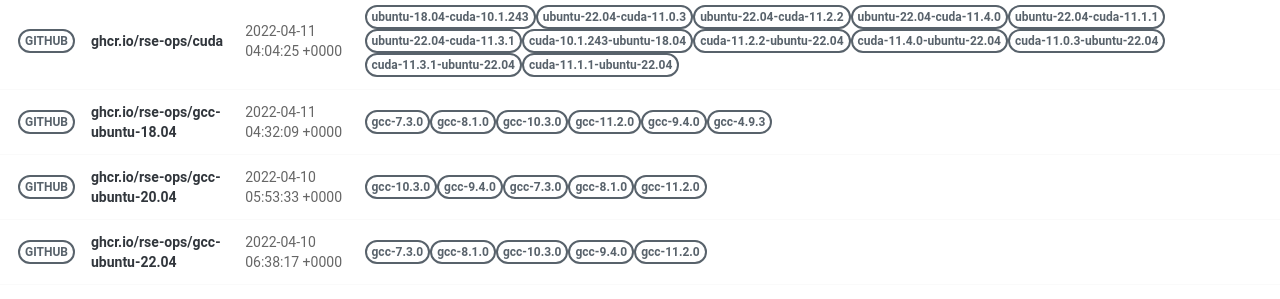
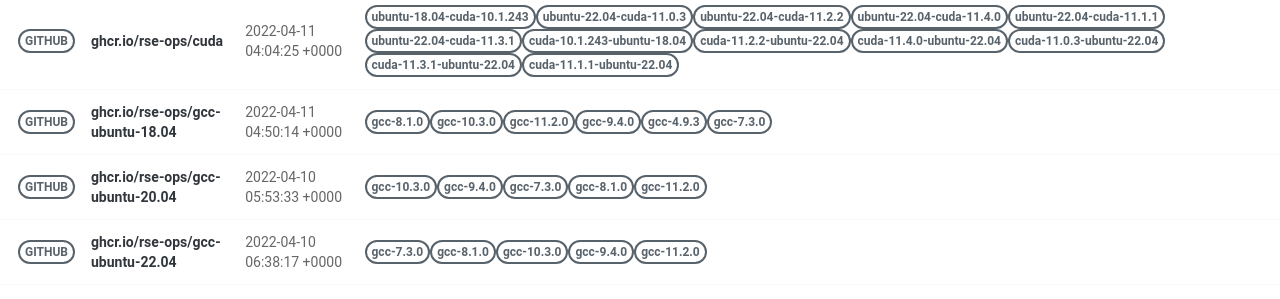
Before and after one commit to rse-ops/docker-images, a Jekyll site: the page built from pages/index.md, in a window 1280 px wide. Shown: the part 502-801 px from the top of the page. Built offline with Jekyll 4.4.1, drawn with Linux system fonts in a browser that asks for light colours; nearby versions of some CDN libraries.

Commit message:
Automated push to update library 2022-04-11

```diff
--- a/_library/ghcr.io-rse-ops-gcc-ubuntu-18.04.md
+++ b/_library/ghcr.io-rse-ops-gcc-ubuntu-18.04.md
@@ -1,14 +1,11 @@
 ---
 layout: container
 name: ghcr.io/rse-ops/gcc-ubuntu-18.04
-updated_at: 2022-04-11 04:32:09.619140
+updated_at: 2022-04-11 04:50:14.194743
 
 
 container_url: https://github.com/orgs/rse-ops/packages/container/package/gcc-ubuntu-18.04
 versions:
- - tag: gcc-7.3.0
-   dockerfile: https://github.com/rse-ops/docker-images/blob/main/ubuntu/gcc/Dockerfile
-   manifest: https://crane.ggcr.dev/manifest/ghcr.io/rse-ops/gcc-ubuntu-18.04:gcc-7.3.0
  - tag: gcc-8.1.0
    dockerfile: https://github.com/rse-ops/docker-images/blob/main/ubuntu/gcc/Dockerfile
    manifest: https://crane.ggcr.dev/manifest/ghcr.io/rse-ops/gcc-ubuntu-18.04:gcc-8.1.0
```
Also changed, not shown: other parts of _library/ghcr.io-rse-ops-gcc-ubuntu-18.04.md (+3 -0 lines).
